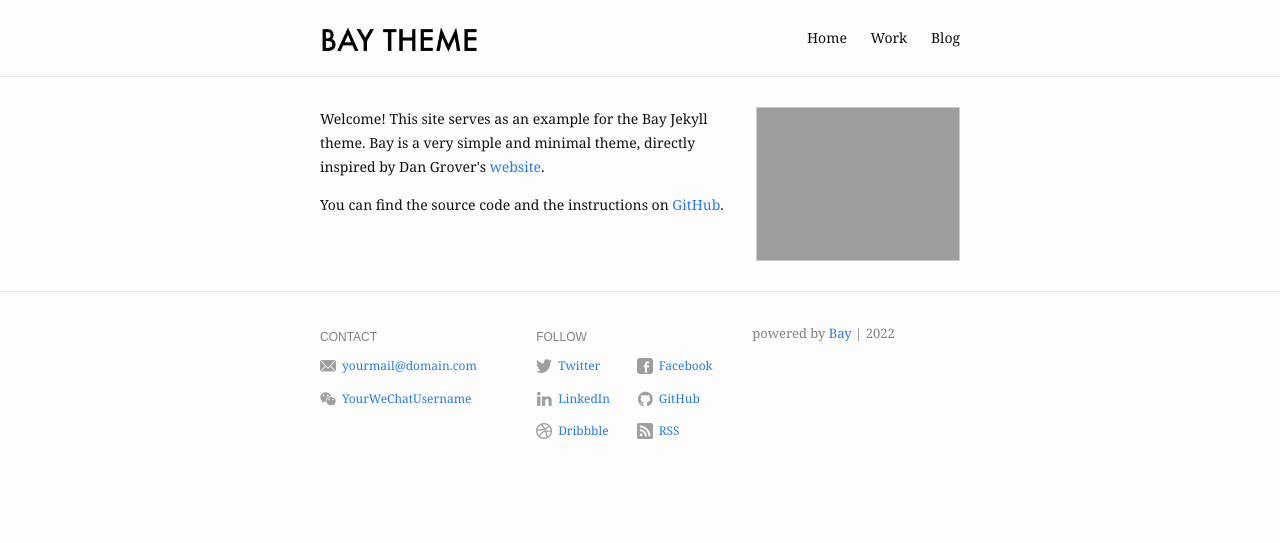
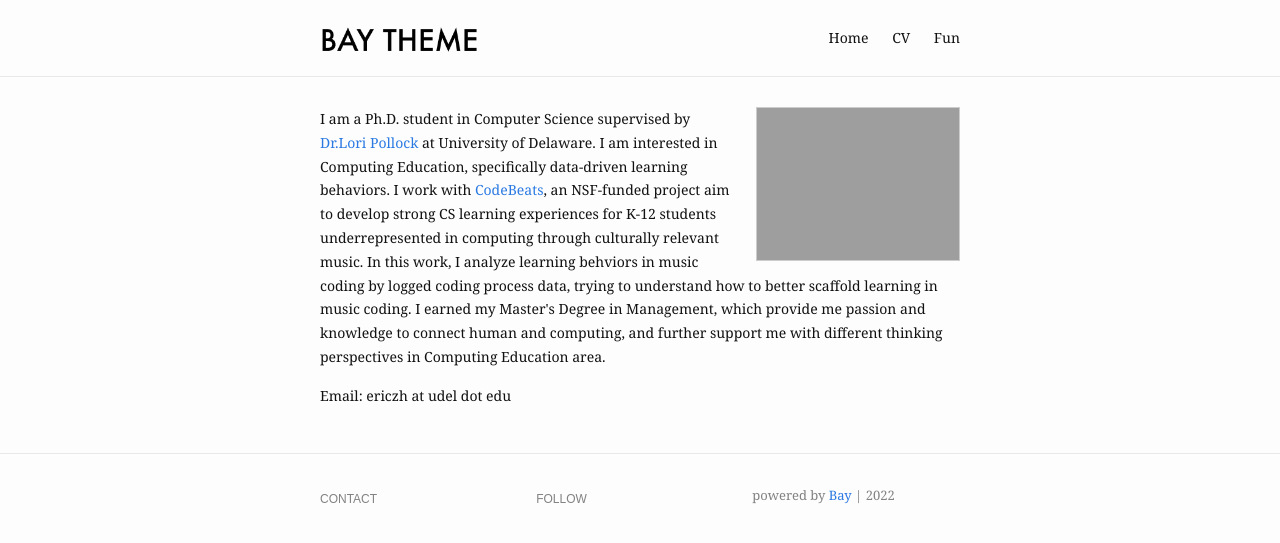
Before and after one commit to mianhu888/mianhu888.github.io, a Jekyll site: the page built from index.md, in a window 1280 px wide. Shown: the top 543 px of the page. Built offline with Jekyll 4.4.1, drawn with Linux system fonts in a browser that asks for light colours.

```diff
--- a/_config.yml
+++ b/_config.yml
@@ -1,44 +1,23 @@
 # For technical reasons, this file is *NOT* reloaded automatically when you use
 # 'bundle exec jekyll serve'. If you change this file, please restart the server process.
 
-title: Bay Jekyll Theme
+title: Yifan Eric Zhang
 description: >- # this means to ignore newlines until "baseurl:"
-  Bay is a minimal Jekyll Theme.
+  Yifan's Personal Website.
 baseurl: "/bay" # the subpath of the site
-url: "https://eliottvincent.github.io" # the base hostname & protocol for the site
+url: "https://mianhu888.github.io" # the base hostname & protocol for the site
 og_image: /assets/img/profile-pic.jpg
-google_analytics: "UA-121636368-3"
 
 header:
   pages:
     - name: Home
       slug: /
-    - name: Work
-    - name: Blog
+    - name: CV
+    - name: Fun
 
 footer:
   show_powered_by: true
-  contact:
-    - name: Email
-      value: yourmail@domain.com
-      link: mailto:yourmail@domain.com
-    - name: WeChat
-      value: YourWeChatUsername
-      link: "#"
-  follow:
-    - name: Twitter
-      link: http://twitter.com/YourTwitterUsername
-      username: "@YourTwitterUsername"
-    - name: Facebook
-      link: http://facebook.com/YourFacebookUsername
-    - name: LinkedIn
-      link: http://linkedin.com/in/YourLinkedInUsername
-    - name: GitHub
-      link: http://github.com/YourGitHubUsername
-    - name: Dribbble
-      link: https://dribbble.com/YourDribbbleUsername
-    - name: RSS
-      link: /feed.xml
+
 
 # Build settings
 markdown: kramdown
--- a/index.md
+++ b/index.md
@@ -6,9 +6,13 @@ profile_picture:
 ---
 
 <p>
-  Welcome! This site serves as an example for the Bay Jekyll theme. Bay is a very simple and minimal theme, directly inspired by Dan Grover's <a href="http://dangrover.com">website</a>.
+  I am a Ph.D. student in Computer Science supervised by <a gref="https://www.eecis.udel.edu/~pollock/"> Dr.Lori Pollock</a> at University of Delaware. I am interested in Computing Education, specifically data-driven learning behaviors.
+
+  I work with <a gref="https://codebeats.weebly.com/">CodeBeats</a>, an NSF-funded project aim to develop strong CS learning experiences for K-12 students underrepresented in computing through culturally relevant music. In this work, I analyze learning behviors in music coding by logged coding process data, trying to understand how to better scaffold learning in music coding.
+
+  I earned my Master's Degree in Management, which provide me passion and knowledge to connect human and computing, and further support me with different thinking perspectives in Computing Education area.
 </p>
 
 <p>
-  You can find the source code and the instructions on <a href="https://github.com/eliottvincent/bay">GitHub</a>.
+  Email: ericzh at udel dot edu
 </p>
```
Also changed, not shown: 1 other file.
